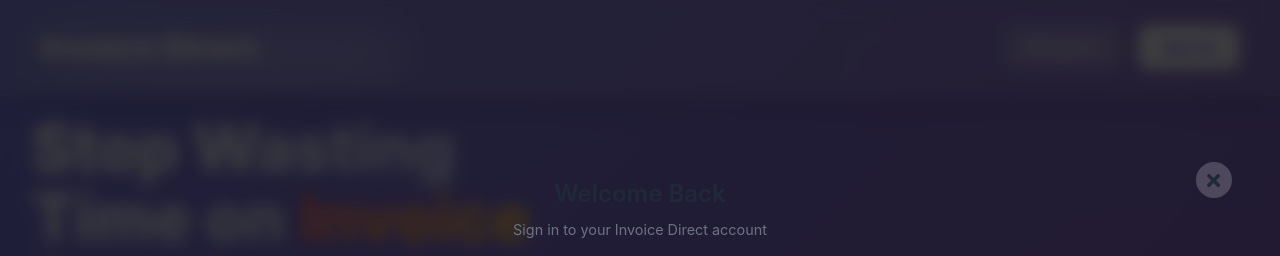
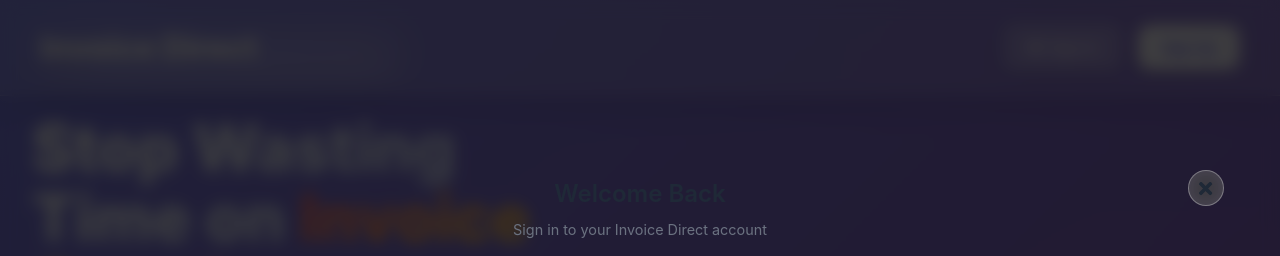
Before and after one commit to Pixelprosolutions/invoice-direct, a React (Vite) app: page / in a window 1280 px wide. Both pictures are taken after a click on the button "Sign In". Shown: the top 256 px of the page. Built offline with nearby package versions, Linux system fonts and the light colour scheme; no server answers.

Commit message:
Fix close button position in modal

```diff
--- a/src/components/Modal.module.css
+++ b/src/components/Modal.module.css
@@ -41,8 +41,8 @@
 
 .closeButton {
   position: absolute;
-  top: 1rem;
-  right: 1rem;
+  top: 1.5rem;
+  right: 1.5rem;
   background: rgba(255, 255, 255, 0.2);
   border: none;
   border-radius: 50%;
@@ -56,10 +56,12 @@
   font-size: 1.2rem;
   z-index: 10;
   transition: all 0.2s ease;
+  backdrop-filter: blur(10px);
+  border: 1px solid rgba(255, 255, 255, 0.3);
 }
 
 .closeButton:hover {
-  background: rgba(255, 255, 255, 0.3);
+  background: rgba(255, 255, 255, 0.4);
   transform: scale(1.05);
 }
 
```
